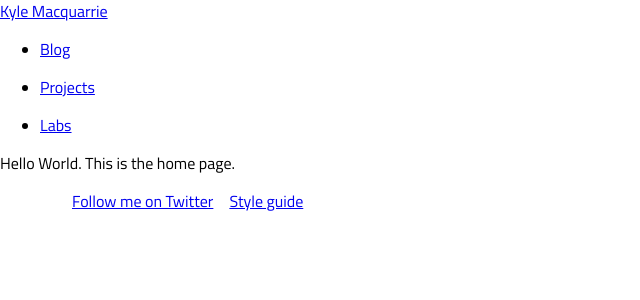
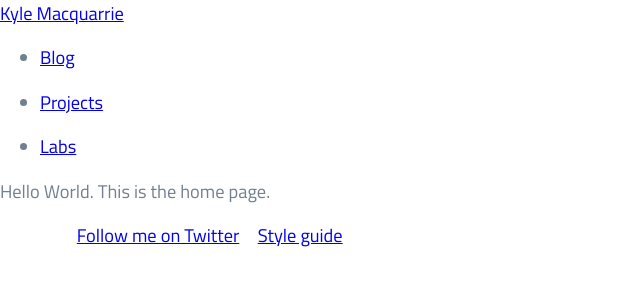
Before and after one commit to velvetkevorkian/website-2021, a Next.js app: page / in a window 1280 px wide. Shown: the top 300 px of the page, without its empty margins (0-640 px from the left). Built offline with nearby package versions, Linux system fonts and the light colour scheme.

Commit message:
Extract CSS variables and start adding vars for scale and color scheme

```diff
--- a/assets/css/app.css
+++ b/assets/css/app.css
@@ -1,7 +1,6 @@
 :root {
-  --bg-color: white;
-  --body-font: Titillium, sans-serif;
   font-family: var(--body-font);
+  font-size: var(--step-0);
 }
 
 * {
@@ -13,11 +12,40 @@
 }
 
 body {
+  background-color: var(--bg-color);
+  color: var(--text-color);
   margin: 0;
 }
 
 h1, h2, h3, h4, h5, h6 {
-  font-family: Goldman, sans-serif;
+  font-family: var(--heading-font);
+  font-weight: normal;
+  line-height: 0.9;
+  margin-bottom: 0;
+}
+
+h1 {
+  font-size: var(--step-5);
+}
+
+h2 {
+  font-size: var(--step-4);
+}
+
+h3 {
+  font-size: var(--step-3);
+}
+
+h4 {
+  font-size: var(--step-2);
+}
+
+h5 {
+  font-size: var(--step-1);
+}
+
+h6 {
+  font-size: var(--step-0);
 }
 
 img {
--- /dev/null
+++ b/assets/css/variables.css
@@ -0,0 +1,30 @@
+:root {
+  --bg-color: white;
+  --text-color: slategrey;
+  --body-font: Titillium, sans-serif;
+  --heading-font: Goldman, sans-serif;
+
+  /* https://utopia.fyi/type/calculator/?c=320,16,1.2,1920,20,1.25,5,2,&s=0.75|0.5|0.25,1.5|2|3|4|6,s-l */
+  --step--2: clamp(0.69rem, 0.67rem + 0.11vw, 0.80rem);
+  --step--1: clamp(0.83rem, 0.80rem + 0.17vw, 1.00rem);
+  --step-0: clamp(1.00rem, 0.95rem + 0.25vw, 1.25rem);
+  --step-1: clamp(1.20rem, 1.13rem + 0.36vw, 1.56rem);
+  --step-2: clamp(1.44rem, 1.34rem + 0.51vw, 1.95rem);
+  --step-3: clamp(1.73rem, 1.59rem + 0.71vw, 2.44rem);
+  --step-4: clamp(2.07rem, 1.88rem + 0.98vw, 3.05rem);
+  --step-5: clamp(2.49rem, 2.22rem + 1.33vw, 3.82rem);
+}
+
+@media only screen and (prefers-color-scheme: dark) {
+  :root {
+    --bg-color: black;
+    --text-color: white;
+  }
+}
+
+@media print {
+  :root {
+    --bg-color: white;
+    --text-color: black;
+  }
+}
--- a/pages/_app.tsx
+++ b/pages/_app.tsx
@@ -5,6 +5,7 @@ import Nav from 'components/Nav'
 import Footer from 'components/Footer'
 import pageTitle from 'lib/pageTitle'
 import 'assets/css/fonts.css'
+import 'assets/css/variables.css'
 import 'assets/css/app.css'
 
 if(process.env.NODE_ENV === 'development') {
```
